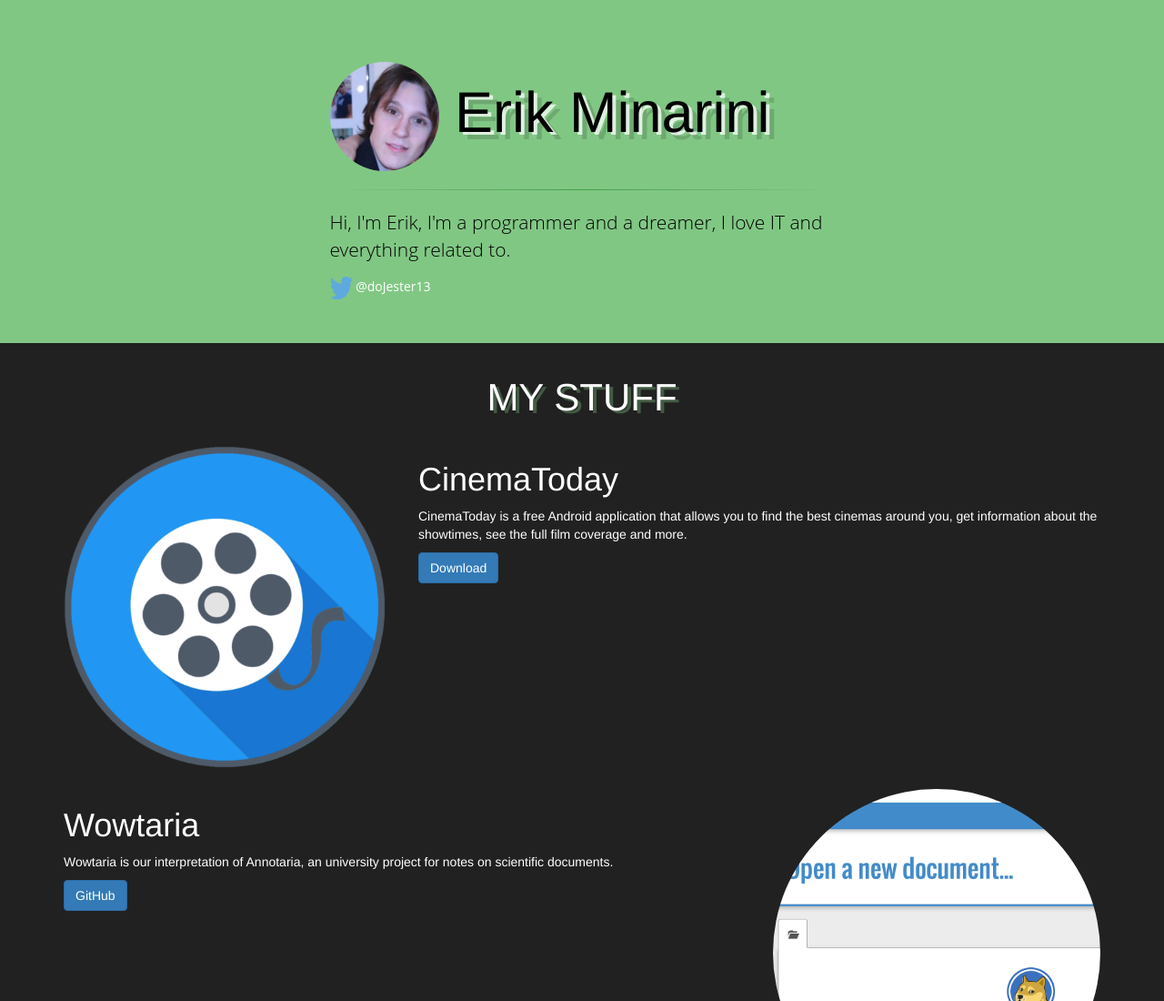
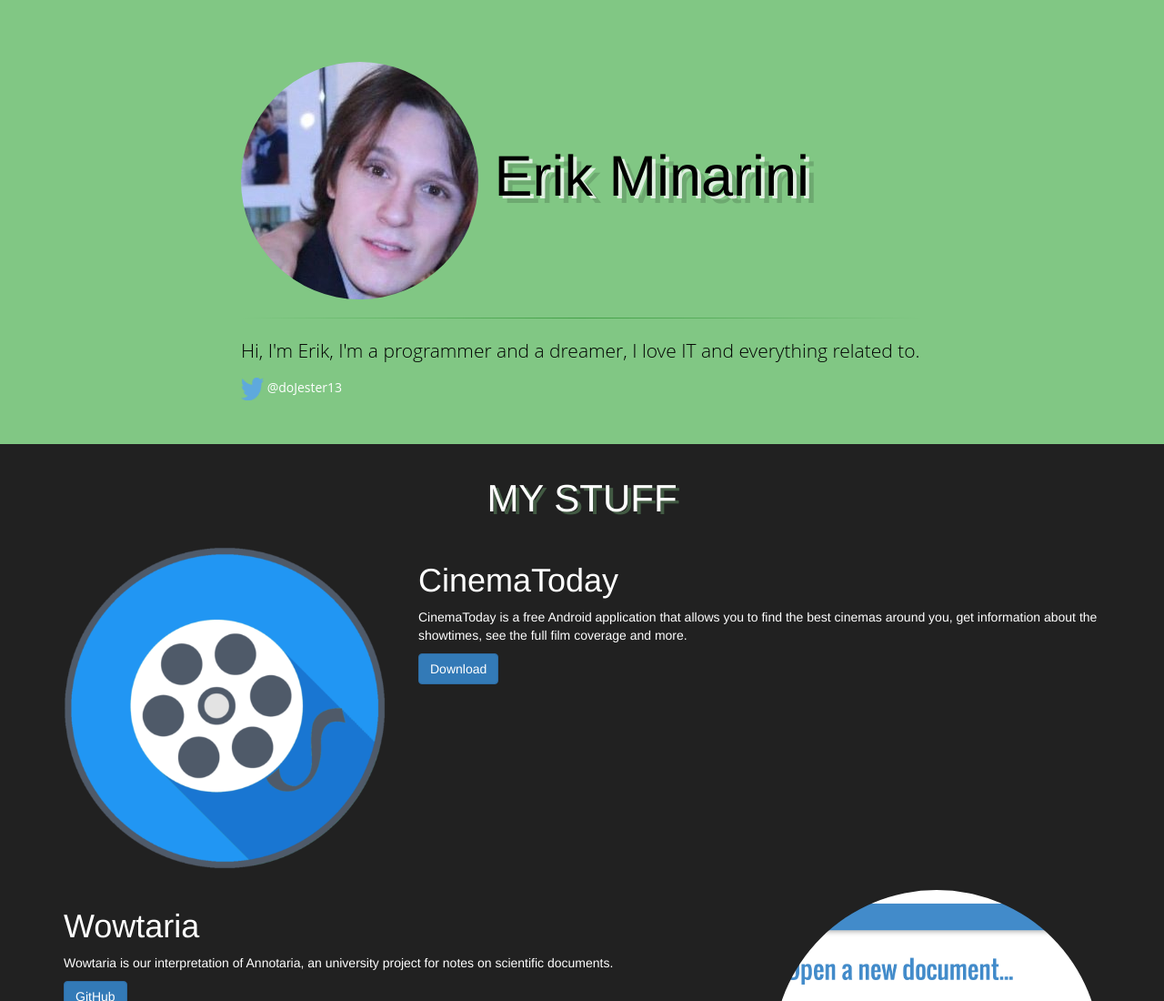
Before and after one commit to doJester13/doJester13.github.io, a plain HTML site: page index.html in a window 1280 px wide. Shown: the top 1100 px of the page at 91% size. Drawn offline with nearby package versions, Linux system fonts and the light colour scheme.

Commit message:
title size changed

```diff
--- a/index.html
+++ b/index.html
@@ -19,8 +19,8 @@
    <div class="jumbotron animated bounceInDown">
       <div class="container">
         <div class="row">
-          <div class ="col-md-6 col-centered">
-            <h1> <img src = "images/me.jpg" class = "img-circle little "> Erik Minarini</h1>
+          <div class ="col-md-8 col-centered">
+            <h1> <img src = "images/me.jpg" class = "img-circle "> Erik Minarini</h1>
             <hr>
             <p>Hi, I'm Erik, I'm a programmer and a dreamer, I love IT and everything related to.</p>
             <a href="https://twitter.com/doJester13"><img src = "images/twitter.png" class = "xs"> @doJester13 </a>
```
